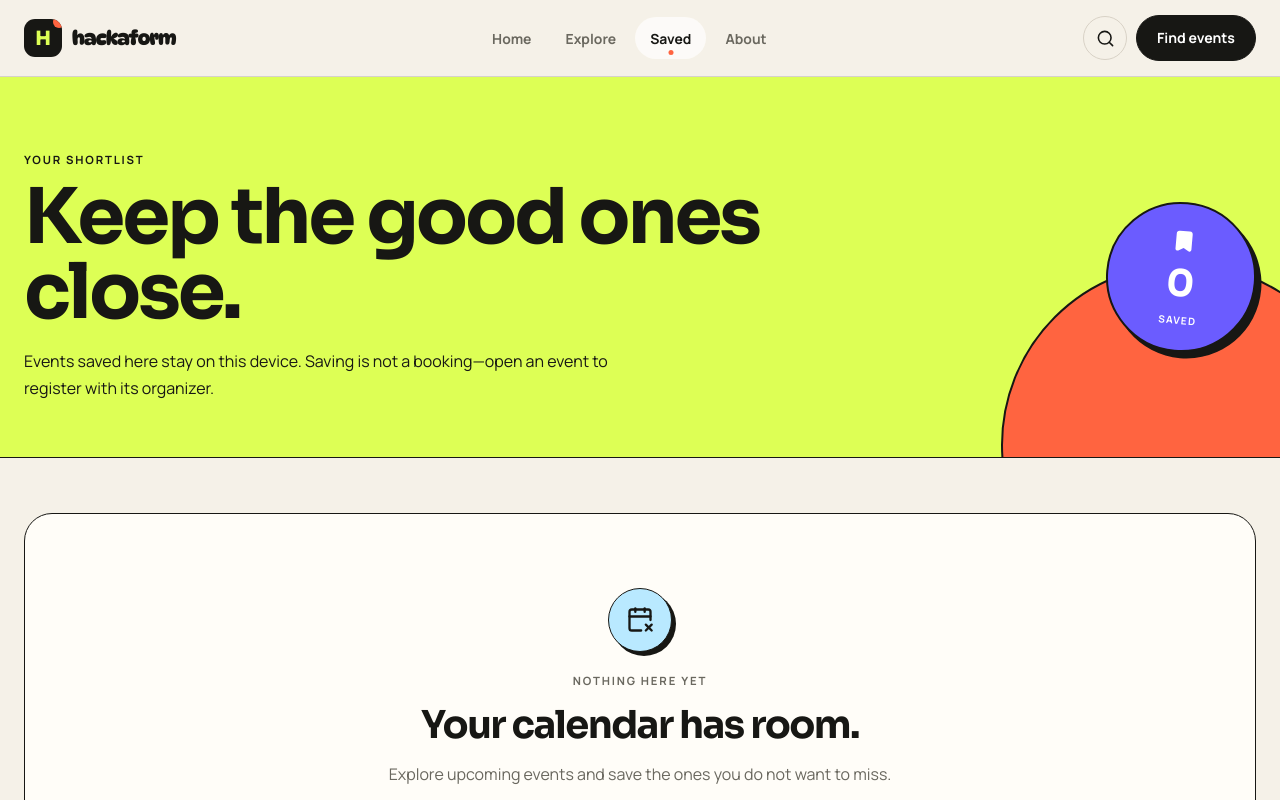
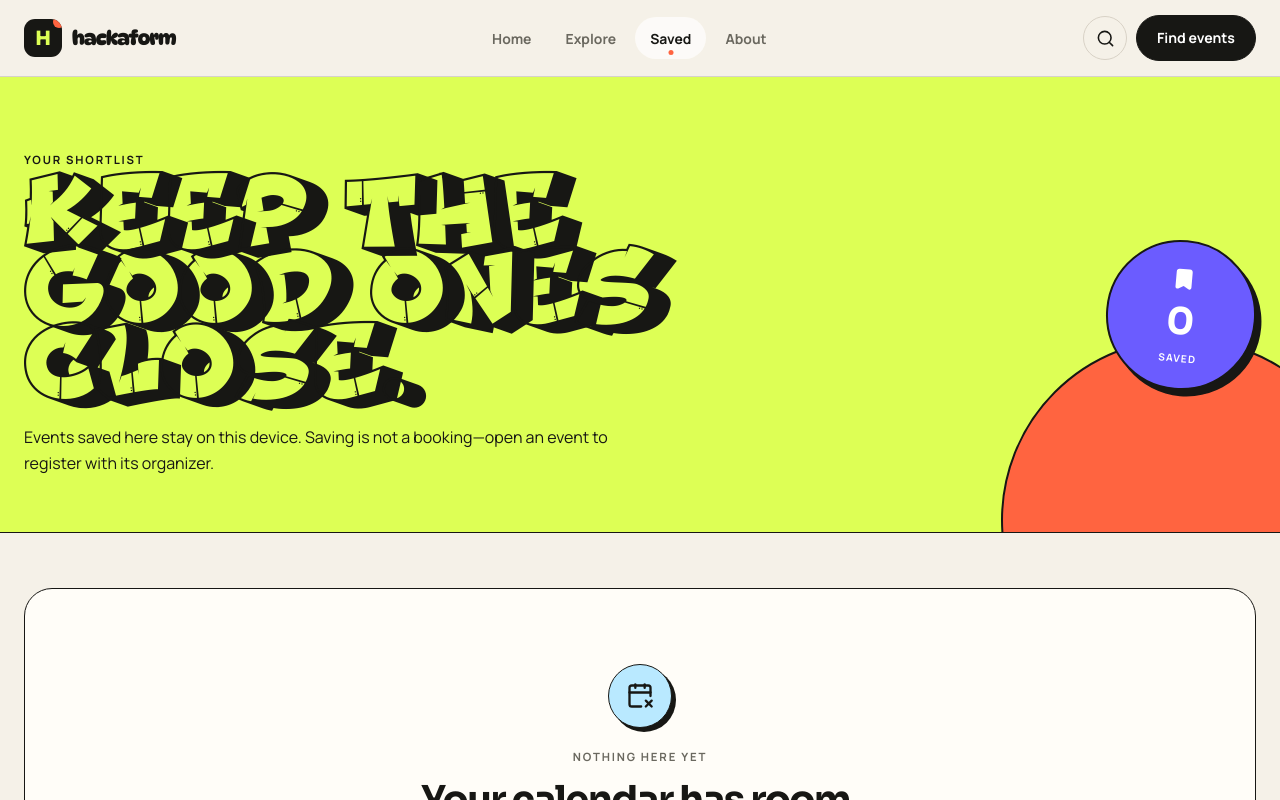
Before and after one commit to Svnd3/hackaform, a React (Vite) app: page /saved in a window 1280 px wide. Shown: the top 800 px of the page. Built offline with nearby package versions, Linux system fonts and the light colour scheme.

Commit message:
feat: restyle explore heading with Jraot

```diff
--- a/src/App.css
+++ b/src/App.css
@@ -1304,6 +1304,21 @@
   margin-bottom: 28px;
   font-size: clamp(3rem, 6vw, 6rem);
   line-height: 0.98;
+}
+
+.page-banner--explore .explore-title,
+.page-banner--saved h1 {
+  font-family: 'Jraot Hollow', var(--accent);
+  font-weight: 400;
+  letter-spacing: 0;
+}
+
+.explore-title__kode {
+  color: var(--acid);
+}
+
+.explore-title__cenya {
+  color: var(--orange);
 }
 
 .page-banner__title-row > p {
--- a/src/index.css
+++ b/src/index.css
@@ -2,6 +2,14 @@
   font-family: 'DynaPuff';
   src: url('/fonts/dynapuff/DynaPuff-Bold.woff2') format('woff2');
   font-weight: 700;
+  font-style: normal;
+  font-display: swap;
+}
+
+@font-face {
+  font-family: 'Jraot Hollow';
+  src: url('/fonts/jraot/Jraot-Hollow.ttf') format('truetype');
+  font-weight: 400;
   font-style: normal;
   font-display: swap;
 }
--- a/src/pages/ExplorePage.jsx
+++ b/src/pages/ExplorePage.jsx
@@ -70,7 +70,10 @@ export default function ExplorePage() {
         <div className="container">
           <p className="eyebrow">From Nairobi outward</p>
           <div className="page-banner__title-row">
-            <h1>Explore what’s happening.</h1>
+            <h1 className="explore-title">
+              <span className="explore-title__kode">K</span>ode ni Yako{' '}
+              <span className="explore-title__cenya">C</span>enya ni yetu
+            </h1>
             <p>A Kenya-first view of opportunities across East Africa, online and farther afield.</p>
           </div>
 
```
Also changed, not shown: public/fonts/jraot/Jraot-Hollow.ttf (added).
